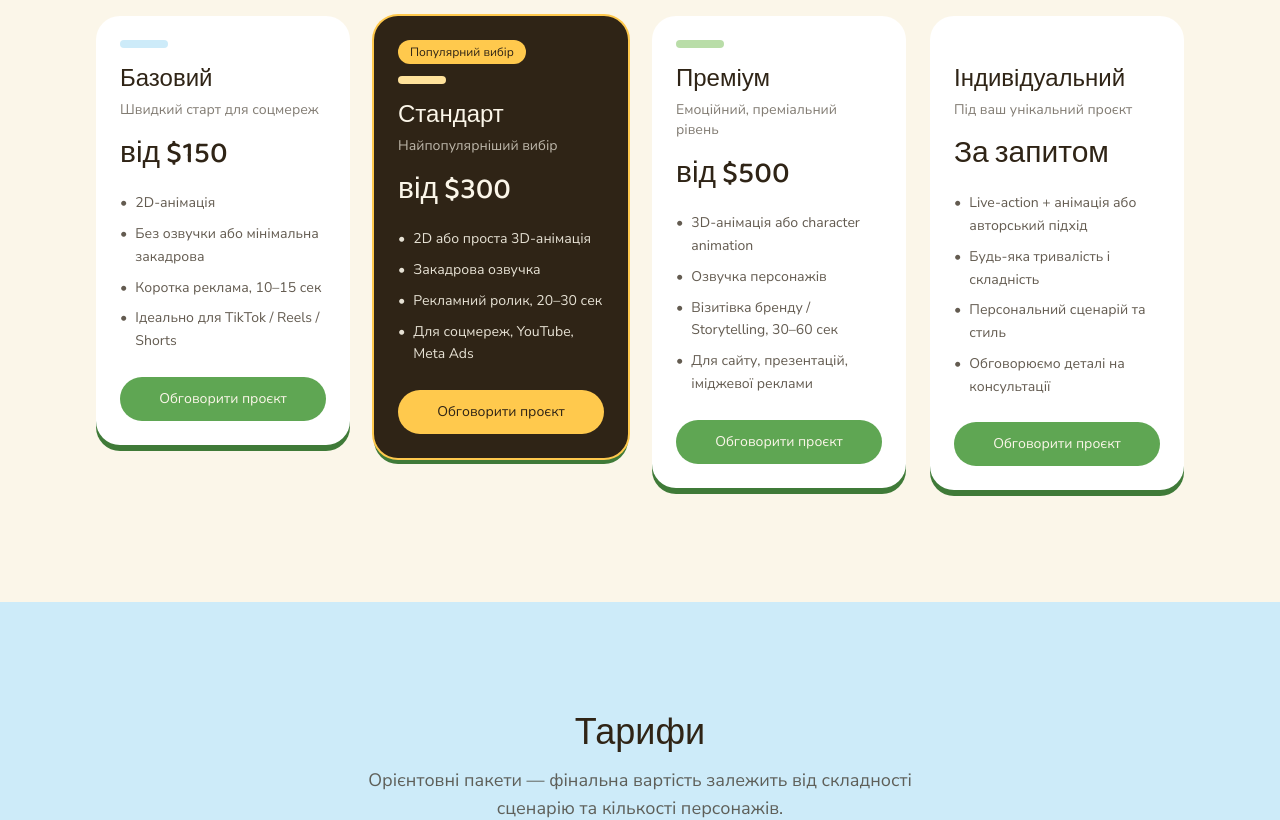
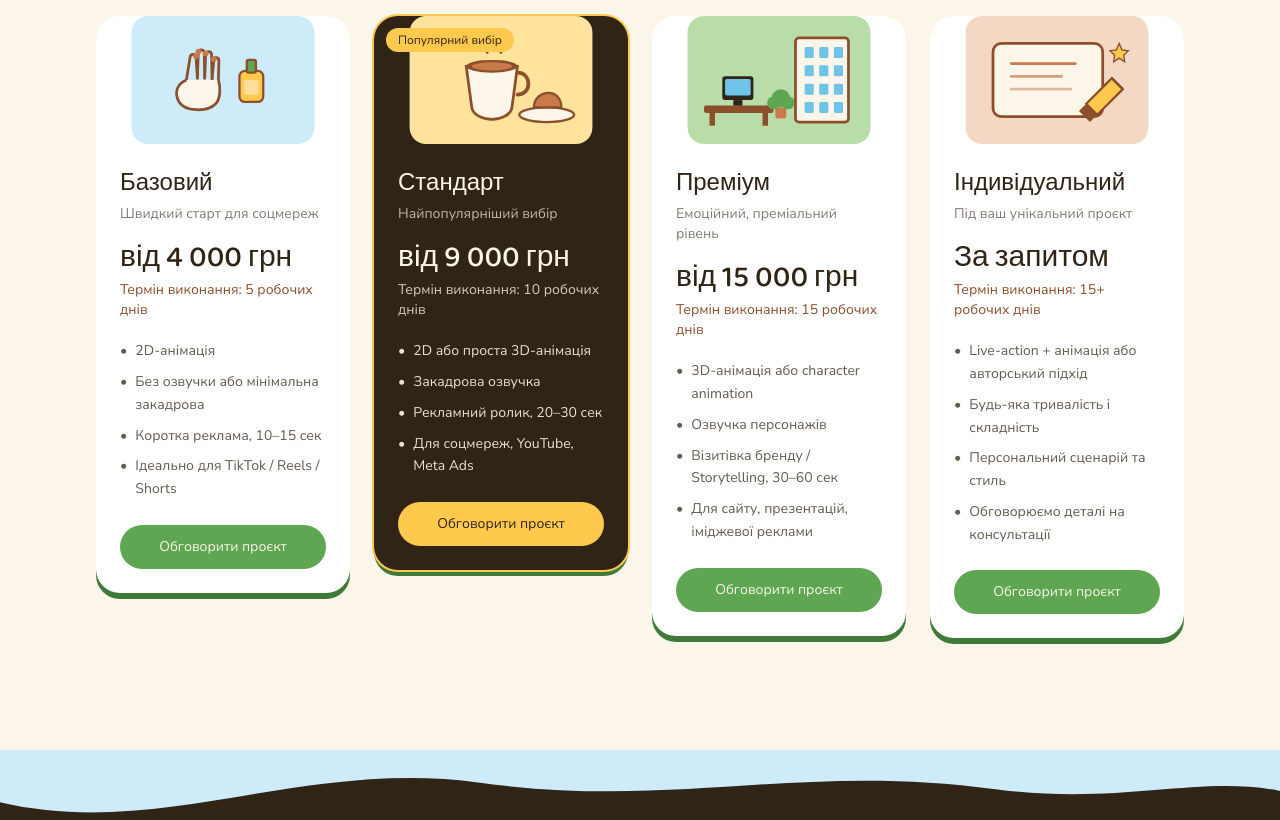
Before and after one commit to didoshakra/ra-animatsii, a Next.js app: page / in a window 1280 px wide. Shown: the part 7740-8560 px from the top of the page. Built offline with nearby package versions, Linux system fonts and the light colour scheme.

Commit message:
кккккк

```diff
--- a/src/app/layout.jsx
+++ b/src/app/layout.jsx
@@ -1,3 +1,4 @@
+// layout.jsx
 import "./globals.css";
 
 const siteUrl = "https://ra-animatsii.vercel.app";
--- a/src/app/page.jsx
+++ b/src/app/page.jsx
@@ -1,3 +1,4 @@
+//page.jsx
 import Header from "@/components/Header";
 import Hero from "@/components/Hero";
 import HillDivider from "@/components/HillDivider";
@@ -6,7 +7,7 @@ import Portfolio from "@/components/Portfolio";
 import MiniLeadForm from "@/components/MiniLeadForm";
 import Process from "@/components/Process";
 import AboutTeam from "@/components/AboutTeam";
-import Pricing1 from "@/components/Pricing1";
+// import Pricing1 from "@/components/Pricing1";
 import Pricing from "@/components/Pricing";
 import ContactForm from "@/components/ContactForm";
 import Footer from "@/components/Footer";
@@ -27,7 +28,7 @@ export default function Home() {
         <AboutTeam />
         <HillDivider fromColor="#FBF6E9" toColor="#CDEBF9" />
         <Pricing />
-        <Pricing1 />
+        {/* <Pricing1 /> */}
         <HillDivider fromColor="#CDEBF9" toColor="#2F2416" />
         <ContactForm />
       </main>
--- a/src/components/Header.jsx
+++ b/src/components/Header.jsx
@@ -1,3 +1,4 @@
+// Header.jsx
 "use client"
 
 import { useState } from "react"
--- a/src/components/Pricing.jsx
+++ b/src/components/Pricing.jsx
@@ -1,54 +1,60 @@
+import { ManicureIllustration, CafeIllustration, OfficeIllustration, CustomIllustration } from "./PricingIcons"
+
 const tiers = [
   {
     name: "Базовий",
-    price: "від $150",
+    price: "від 4 000 грн",
     tagline: "Швидкий старт для соцмереж",
+    days: "5 робочих днів",
     features: [
       "2D-анімація",
       "Без озвучки або мінімальна закадрова",
       "Коротка реклама, 10–15 сек",
       "Ідеально для TikTok / Reels / Shorts",
     ],
-    color: "bg-sky-light",
+    Illustration: ManicureIllustration,
     highlight: false,
   },
   {
     name: "Стандарт",
-    price: "від $300",
+    price: "від 9 000 грн",
     tagline: "Найпопулярніший вибір",
+    days: "10 робочих днів",
     features: [
       "2D або проста 3D-анімація",
       "Закадрова озвучка",
       "Рекламний ролик, 20–30 сек",
       "Для соцмереж, YouTube, Meta Ads",
     ],
-    color: "bg-sun-light",
+    Illustration: CafeIllustration,
     highlight: true,
   },
   {
     name: "Преміум",
-    price: "від $500",
+    price: "від 15 000 грн",
     tagline: "Емоційний, преміальний рівень",
+    days: "15 робочих днів",
     features: [
       "3D-анімація або character animation",
       "Озвучка персонажів",
       "Візитівка бренду / Storytelling, 30–60 сек",
       "Для сайту, презентацій, іміджевої реклами",
     ],
-    color: "bg-meadow-light",
+    Illustration: OfficeIllustration,
     highlight: false,
   },
   {
     name: "Індивідуальний",
     price: "За запитом",
     tagline: "Під ваш унікальний проєкт",
+    days: "15+ робочих днів",
     features: [
       "Live-action + анімація або авторський підхід",
       "Будь-яка тривалість і складність",
       "Персональний сценарій та стиль",
       "Обговорюємо деталі на консультації",
     ],
-    color: "bg-clay-light",
+    Illustration: CustomIllustration,
     highlight: false,
   },
 ]
@@ -68,20 +74,27 @@ export default function Pricing() {
           {tiers.map((t) => (
             <div
               key={t.name}
-              className={`rounded-3xl p-6 flex flex-col shadow-[0_6px_0_0_theme(colors.meadow.deep)] ${
+              className={`rounded-3xl overflow-hidden flex flex-col shadow-[0_6px_0_0_theme(colors.meadow.deep)] ${
                 t.highlight ? "bg-ink text-cream ring-2 ring-sun" : "bg-white text-ink"
               }`}
             >
+              <div className="relative h-32 shrink-0">
+                <t.Illustration />
                 {t.highlight && (
-                <span className="inline-block self-start bg-sun text-ink font-body font-700 text-xs px-3 py-1 rounded-full mb-3">
+                  <span className="absolute top-3 left-3 bg-sun text-ink font-body font-700 text-xs px-3 py-1 rounded-full">
                     Популярний вибір
                   </span>
                 )}
-              <div className={`${t.color} rounded-2xl h-2 w-12 mb-4`} aria-hidden="true" />
+              </div>
+
+              <div className="p-6 flex flex-col flex-1">
                 <p className={`font-display font-700 text-2xl ${t.highlight ? "text-cream" : "text-ink"}`}>{t.name}</p>
                 <p className={`font-body text-sm mt-1 ${t.highlight ? "text-cream/70" : "text-ink/60"}`}>{t.tagline}</p>
                 <p className={`font-display font-800 text-3xl mt-4 ${t.highlight ? "text-cream" : "text-ink"}`}>
                   {t.price}
+                </p>
+                <p className={`font-body text-sm mt-1 font-700 ${t.highlight ? "text-cream/80" : "text-clay-deep"}`}>
+                  Термін виконання: {t.days}
                 </p>
 
                 <ul className="mt-5 flex-1 space-y-2">
@@ -107,6 +120,7 @@ export default function Pricing() {
                   Обговорити проєкт
                 </a>
               </div>
+            </div>
           ))}
         </div>
       </div>
--- a/src/components/Pricing1.jsx
+++ b/src/components/Pricing1.jsx
@@ -1,3 +1,4 @@
+// Pricing1.jsx
 import {
   ManicureIllustration,
   CafeIllustration,
--- a/src/components/PricingIcons.jsx
+++ b/src/components/PricingIcons.jsx
@@ -51,7 +51,7 @@ export function ManicureIllustration() {
       <rect x="126" y="48" width="10" height="14" rx="2" fill="#5FA653" stroke="#8C4F2C" strokeWidth="2.5" />
       <rect x="123" y="70" width="16" height="16" rx="3" fill="#FBF6E9" opacity="0.5" />
     </svg>
-  );
+  )
 }
 
 export function CafeIllustration() {
@@ -70,13 +70,7 @@ export function CafeIllustration() {
       />
       <ellipse cx="90" cy="55" rx="28" ry="7" fill="#8C4F2C" />
       <ellipse cx="90" cy="55" rx="22" ry="4.5" fill="#C97A4A" />
-      <path
-        d="M118 62 C134 62 134 86 118 86"
-        fill="none"
-        stroke="#8C4F2C"
-        strokeWidth="4"
-        strokeLinecap="round"
-      />
+      <path d="M118 62 C134 62 134 86 118 86" fill="none" stroke="#8C4F2C" strokeWidth="4" strokeLinecap="round" />
       {/* тарілка з випічкою */}
       <ellipse cx="150" cy="108" rx="30" ry="8" fill="#FBF6E9" stroke="#8C4F2C" strokeWidth="2.5" />
       <path
@@ -86,7 +80,7 @@ export function CafeIllustration() {
         strokeWidth="2.5"
       />
     </svg>
-  );
+  )
 }
 
 export function OfficeIllustration() {
@@ -106,7 +100,7 @@ export function OfficeIllustration() {
             rx="1.5"
             fill="#6FC3E8"
           />
-        ))
+        )),
       )}
       {/* стіл + монітор */}
       <rect x="18" y="98" width="76" height="8" rx="2" fill="#8C4F2C" />
@@ -121,5 +115,36 @@ export function OfficeIllustration() {
       <circle cx="94" cy="95" r="7" fill="#5FA653" />
       <circle cx="110" cy="95" r="7" fill="#5FA653" />
     </svg>
-  );
+  )
 }
+export function CustomIllustration() {
+  return (
+    <svg viewBox="0 0 200 140" className="w-full h-full" aria-hidden="true">
+      <rect width="200" height="140" rx="18" fill="#F3D9C4" />
+      {/* розгорнутий сувій/скетчбук */}
+      <path
+        d="M40 30 H140 C146 30 150 34 150 40 V100 C150 106 146 110 140 110 H40 C34 110 30 106 30 100 V40 C30 34 34 30 40 30 Z"
+        fill="#FBF6E9"
+        stroke="#8C4F2C"
+        strokeWidth="3"
+      />
+      {/* лінії ескізу */}
+      <path d="M50 52 H120" stroke="#C97A4A" strokeWidth="3" strokeLinecap="round" />
+      <path d="M50 66 H105" stroke="#C97A4A" strokeWidth="3" strokeLinecap="round" opacity="0.7" />
+      <path d="M50 80 H115" stroke="#C97A4A" strokeWidth="3" strokeLinecap="round" opacity="0.5" />
+
+      {/* олівець */}
+      <path d="M132 96 L160 68 L172 80 L144 108 Z" fill="#FFC94D" stroke="#8C4F2C" strokeWidth="2.5" />
+      <path d="M160 68 L172 80" stroke="#8C4F2C" strokeWidth="2.5" />
+      <path d="M132 96 L144 108 L136 116 L124 104 Z" fill="#8C4F2C" />
+
+      {/* зірочка-акцент */}
+      <path
+        d="M168 30 L171 37 L178 38 L173 43 L174 50 L168 46 L162 50 L163 43 L158 38 L165 37 Z"
+        fill="#FFC94D"
+        stroke="#8C4F2C"
+        strokeWidth="1.5"
+      />
+    </svg>
+  )
+}
```
Lines whose indentation alone changed are shown as unchanged.
